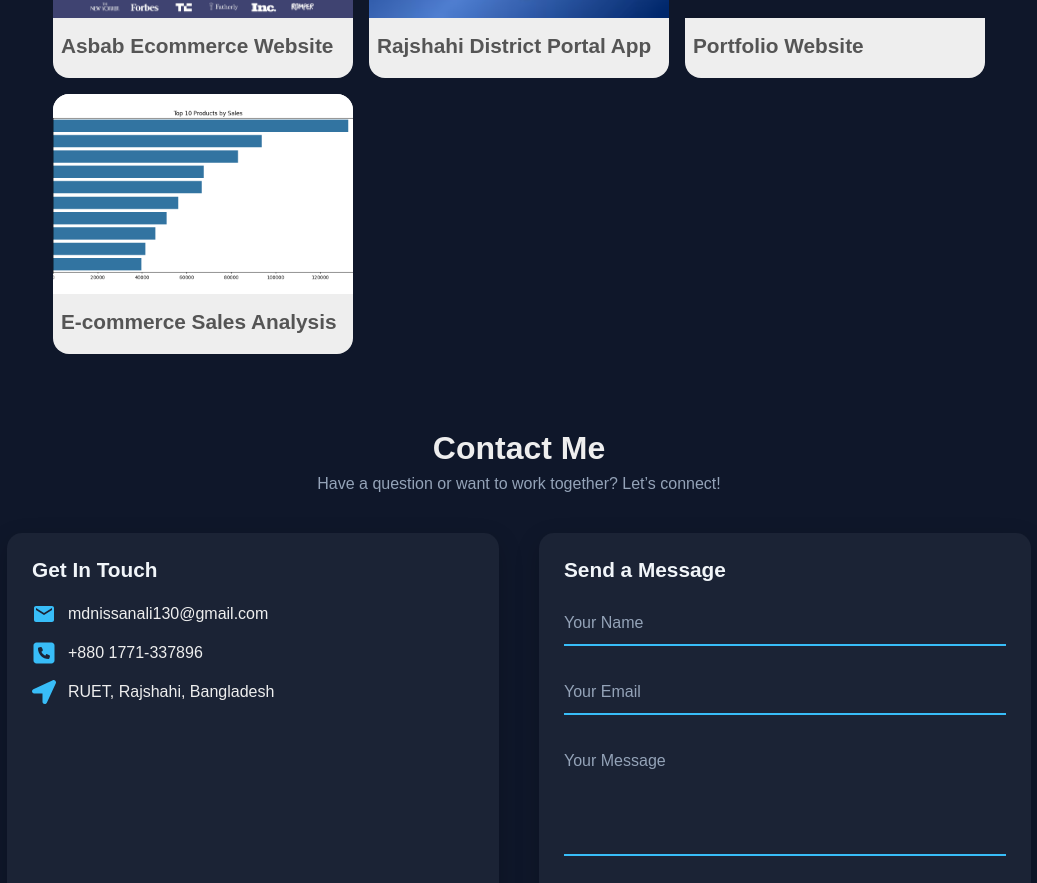
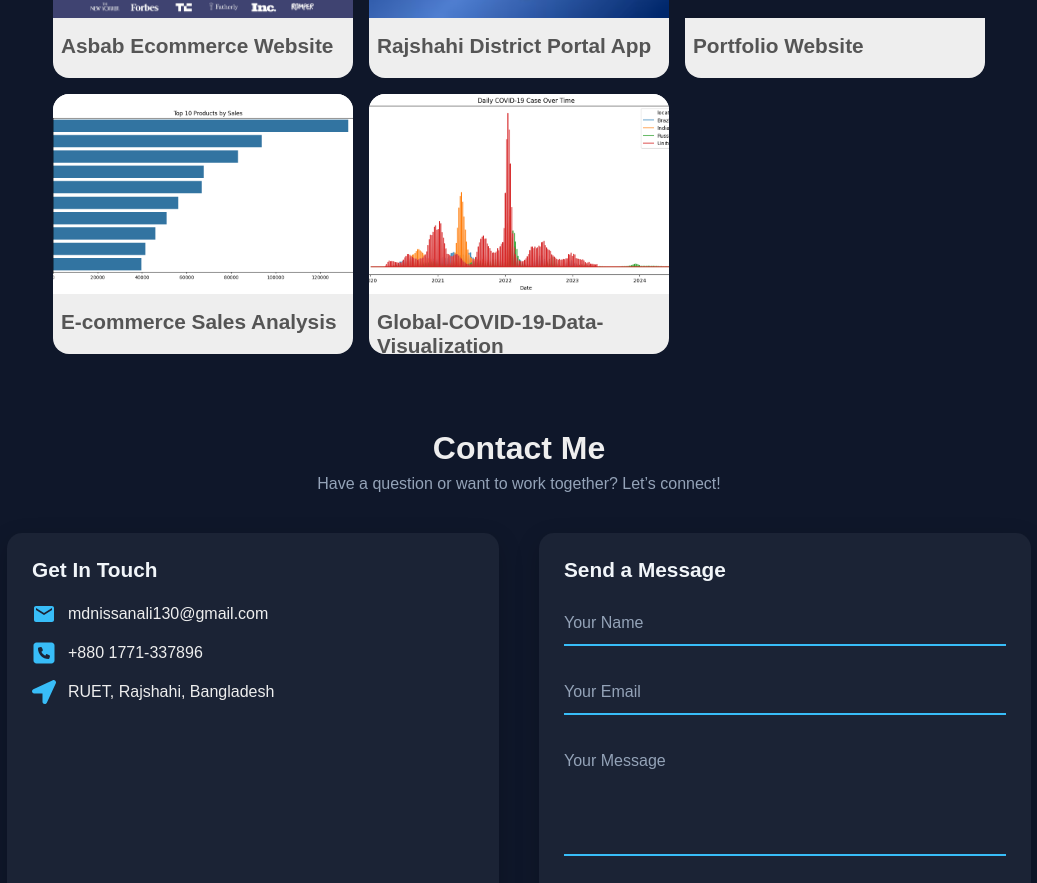
Before and after one commit to Nissan130/my-personal-portfolio, a React (Vite) app: page / in a window 1280 px wide. Shown: the part 1979-2862 px from the top of the page, without its empty margins (121-1158 px from the left). Built offline with nearby package versions, Linux system fonts and the light colour scheme.

Commit message:
updated(projectSection): add new project details

```diff
--- a/src/Components/ProjectSection/ProjectSection.jsx
+++ b/src/Components/ProjectSection/ProjectSection.jsx
@@ -8,6 +8,7 @@ import ecommerce_sales_img1 from '../assets/images/customer_freq.png'
 import ecommerce_sales_img2 from '../assets/images/customer_segments.png'
 import ecommerce_sales_img3 from '../assets/images/daily_sales.png'
 import ecommerce_sales_img4 from '../assets/images/top_products.png'
+import covid19_img1 from '../assets/images/covid19_img1.png'
 import ProjectImageSlider from '../../hooks/ProjectImageSlider'
 // import { useAnimation } from '../../hooks/useAnimation'
 
@@ -53,14 +54,25 @@ function ProjectSection() {
             category: "Web Development"
 
         },
-         {
+        {
             id: 4,
             title: "E-commerce Sales Analysis",
             main_img: ecommerce_sales_img4,
             other_images: [ecommerce_sales_img4, ecommerce_sales_img2, ecommerce_sales_img3, ecommerce_sales_img1],
             desc: "Conducted an end-to-end data analysis project on real-world online retail transactions. The project involved data cleaning, exploratory data analysis (EDA), customer segmentation using clustering, and identifying sales patterns and seasonal trends. Key insights include top-selling products, high-value customers, and actionable strategies for marketing and inventory planning.",
-            github: "https://github.com/Nissan130/ecommerce-sales-analysis/tree/main",
+            github: "https://github.com/Nissan130/Machine-Learning-Projects/tree/main/e-commerce-sales-analysis",
             tools: "Python, NumPy, Pandas, Matplotlib, Seaborn, Scikit-learn",
+            category: "Data Analysis"
+
+        },
+        {
+            id: 5,
+            title: "Global-COVID-19-Data-Visualization",
+            main_img: covid19_img1,
+            other_images: [covid19_img1],
+            desc: "This project is a fully interactive COVID-19 dashboard built using Python, Plotly, Seaborn, and Dash.",
+            github: "https://github.com/Nissan130/Machine-Learning-Projects/tree/main/e-commerce-sales-analysis",
+            tools: "Python, Pandas, Matplotlib, Seaborn, Plotly, Dash",
             category: "Data Analysis"
 
         }
```
Also changed, not shown: src/Components/assets/images/covid19_img1.png (added).
